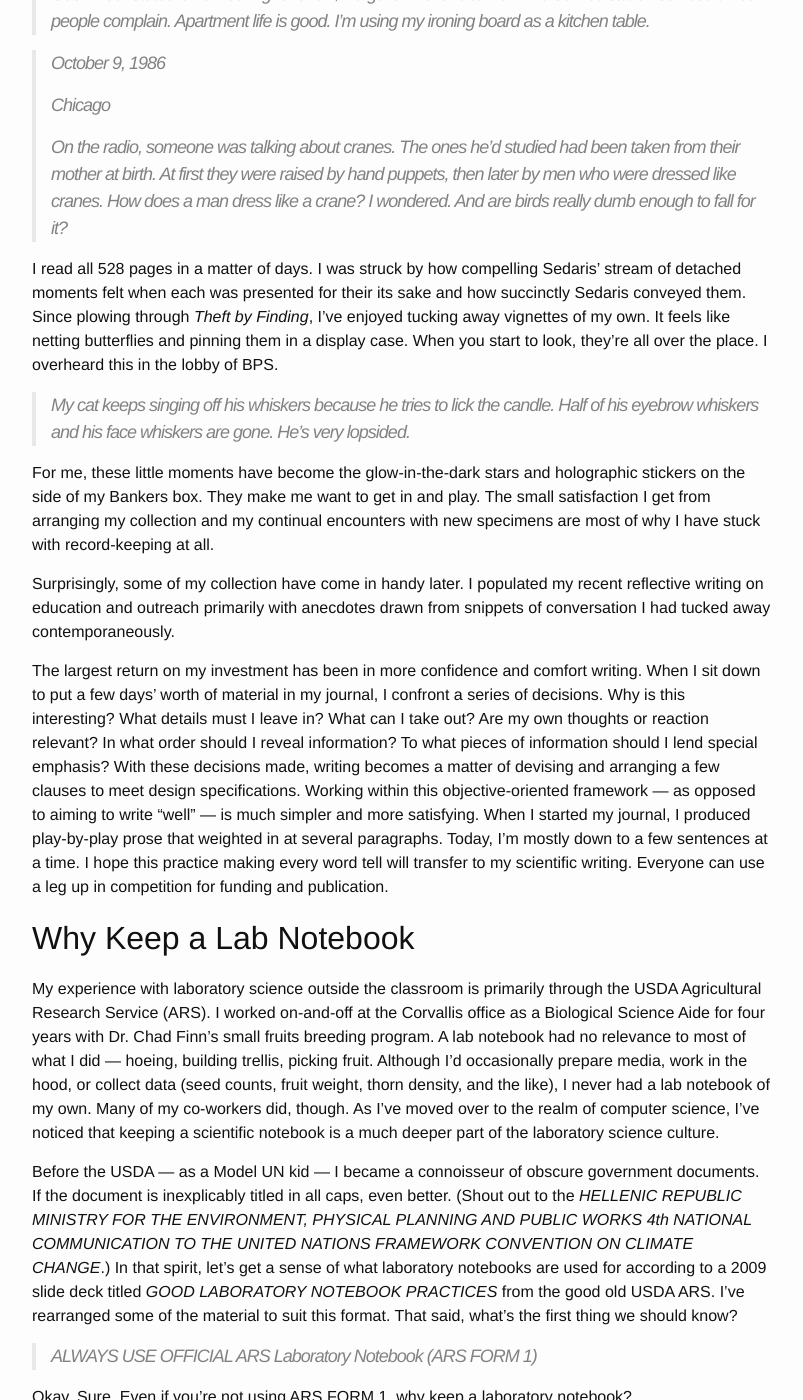
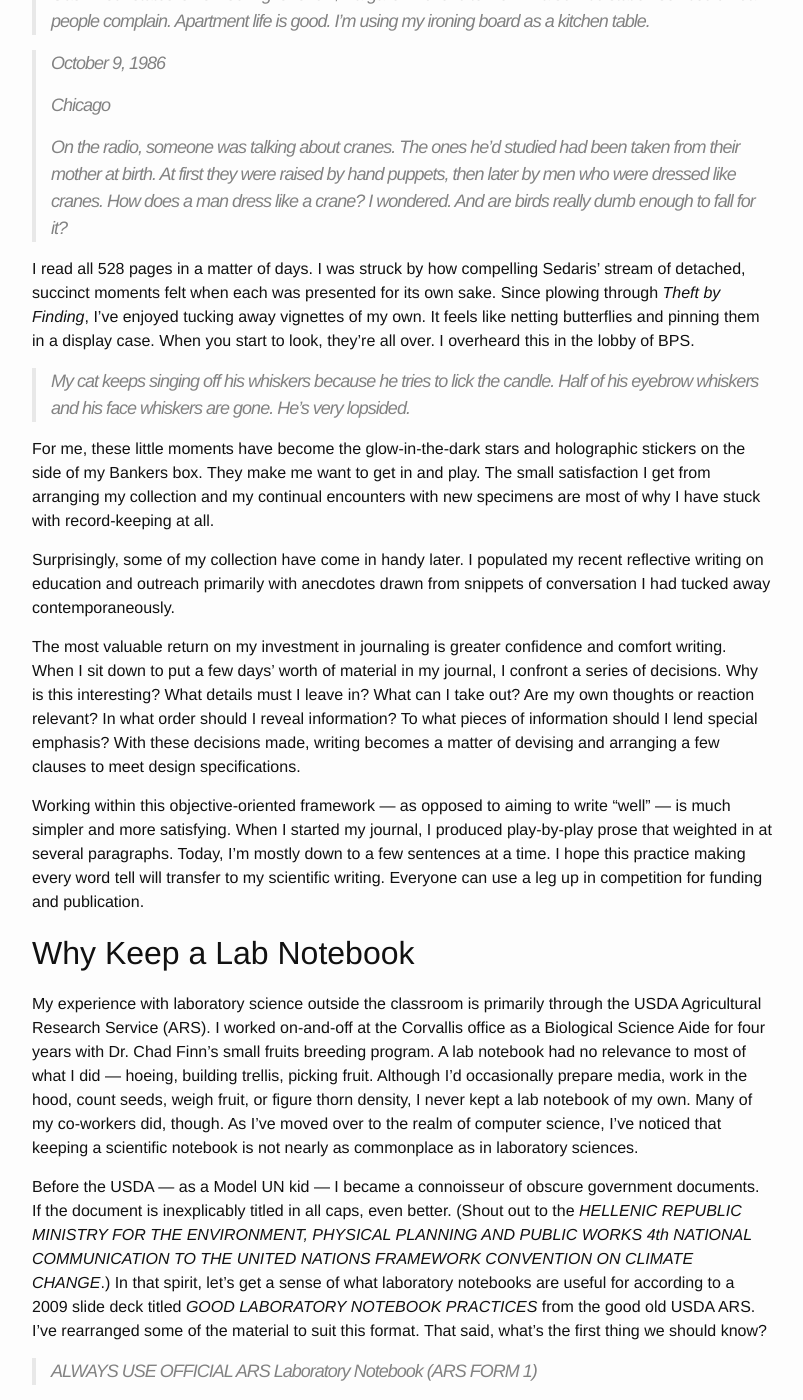
Before and after one commit to mmore500/mmore500.github.io, a Jekyll site: the page built from _posts/2018-01-21-my-record-keeping-setup.md, in a window 1280 px wide and 1400 px high, scrolled down 2691 px. Shown: the whole window, without its empty margins (238-1041 px from the left). Built offline with Jekyll 4.4.1, drawn with Linux system fonts in a browser that asks for light colours; some of the changed text lies outside the part shown.

Commit message:
Line edits and further formatting fixes

````diff
--- a/_posts/2018-01-21-my-record-keeping-setup.md
+++ b/_posts/2018-01-21-my-record-keeping-setup.md
@@ -26,7 +26,7 @@
 
 To me, the term record-keeping calls to mind dusty Bankers boxes with looping, slanty years scrawled in sharpie on the side lining the basement hallway.
 As a kid, empty Bankers boxes were *a lot* of fun.
-I doubt that dutifully stuffing them with boring ol' 1093-UGH-es, 2098-BS-es, and itemized accountings of every VHS tape we took to Goodwill was as much fun for my parents.
+For my parents, I doubt that dutifully stuffing them with boring ol' 1093-UGH-es, 2098-BS-es, and itemized accountings of every VHS tape we took to Goodwill was as exciting.
 
 ![boring vs rad](/resources/bankersboxes.jpg){:width="100%"}
 
@@ -113,10 +113,10 @@
 *How does a man dress like a crane?* I wondered. *And are birds really dumb enough to fall for it?*
 
 I read all 528 pages in a matter of days.
-I was struck by how compelling Sedaris' stream of detached moments felt when each was presented for their its sake and how succinctly Sedaris conveyed them.
+I was struck by how compelling Sedaris' stream of detached, succinct moments felt when each was presented for its own sake.
 Since plowing through *Theft by Finding*, I've enjoyed tucking away vignettes of my own.
 It feels like netting butterflies and pinning them in a display case.
-When you start to look, they're all over the place.
+When you start to look, they're all over.
 I overheard this in the lobby of BPS.
 
 > My cat keeps singing off his whiskers because he tries to lick the candle.
@@ -130,7 +130,7 @@
 Surprisingly, some of my collection have come in handy later.
 I populated my recent reflective writing on education and outreach primarily with anecdotes drawn from snippets of conversation I had tucked away contemporaneously.
 
-The largest return on my investment has been in more confidence and comfort writing.
+The most valuable return on my investment in journaling is greater confidence and comfort writing.
 When I sit down to put a few days' worth of material in my journal, I confront a series of decisions.
 Why is this interesting?
 What details must I leave in?
@@ -139,6 +139,7 @@
 In what order should I reveal information?
 To what pieces of information should I lend special emphasis?
 With these decisions made, writing becomes a matter of devising and arranging a few clauses to meet design specifications.
+
 Working within this objective-oriented framework --- as opposed to aiming to write "well" --- is much simpler and more satisfying.
 When I started my journal, I produced play-by-play prose that weighted in at several paragraphs.
 Today, I'm mostly down to a few sentences at a time.
@@ -150,14 +151,14 @@
 My experience with laboratory science outside the classroom is primarily through the USDA Agricultural Research Service (ARS).
 I worked on-and-off at the Corvallis office as a Biological Science Aide for four years with Dr. Chad Finn's small fruits breeding program.
 A lab notebook had no relevance to most of what I did --- hoeing, building trellis, picking fruit.
-Although I'd occasionally prepare media, work in the hood, or collect data (seed counts, fruit weight, thorn density, and the like), I never had a lab notebook of my own.
+Although I'd occasionally prepare media, work in the hood, count seeds, weigh fruit, or figure thorn density, I never kept a lab notebook of my own.
 Many of my co-workers did, though.
-As I've moved over to the realm of computer science, I've noticed that keeping a scientific notebook is a much deeper part of the laboratory science culture.
+As I've moved over to the realm of computer science, I've noticed that keeping a scientific notebook is not nearly as commonplace as in laboratory sciences.
 
 Before the USDA --- as a Model UN kid --- I became a connoisseur of obscure government documents.
 If the document is inexplicably titled in all caps, even better.
 (Shout out to the *HELLENIC REPUBLIC MINISTRY FOR THE ENVIRONMENT, PHYSICAL PLANNING AND PUBLIC WORKS 4th NATIONAL COMMUNICATION TO THE UNITED NATIONS FRAMEWORK CONVENTION ON CLIMATE CHANGE*.)
-In that spirit, let's get a sense of what laboratory notebooks are used for according to a 2009 slide deck titled *GOOD LABORATORY NOTEBOOK PRACTICES* from the good old USDA ARS.
+In that spirit, let's get a sense of what laboratory notebooks are useful for according to a 2009 slide deck titled *GOOD LABORATORY NOTEBOOK PRACTICES* from the good old USDA ARS.
 I've rearranged some of the material to suit this format.
 That said, what's the first thing we should know?
 
@@ -291,19 +292,19 @@
    This can easily be achieved through a **separate script or Makefile** and doesn't have to be part of my core tool.
 
 12. I want my solution to be lightweight.
-   I want minimize the initial time investment I put into my record-keeping tool.
-   Also, I want to minimize any ongoing maintenance to my record-keeping tool.
-   I have better things to do.
+    I want minimize the initial time investment I put into my record-keeping tool.
+    Also, I want to minimize any ongoing maintenance to my record-keeping tool.
+    I have better things to do.
 
-   My first choice, of course, would be someone else's existing tool.
-   Then, I would get startup and maintenance for basically free.
-   If I *must* to code my own tool (\*dramatic swoon\*), I want to **use Python** and **write a proper package**.
-   And yae, I was glad when they said unto me,
+    My first choice, of course, would be someone else's existing tool.
+    Then, I would get startup and maintenance for basically free.
+    If I *must* to code my own tool (\*dramatic swoon\*), I want to **use Python** and **write a proper package**.
+    And yae, I was glad when they said unto me,
 
-   > Why would you put on clothes if you can shop in your comfy pants?
+    > Why would you put on clothes if you can shop in your comfy pants?
 
-   Spoiler: I wrote my own tool.
-   As of version 0.6.1, templ weights in at 197 lines of Python plus some YAML files.
+    Spoiler: I wrote my own tool.
+    As of version 0.6.1, templ weights in at 197 lines of Python plus some YAML files.
 
 13. I want my tool to be free (like free beer) and open-source.
    I'm cheap and I want to understand what's going on.
@@ -331,16 +332,18 @@
 > Noodle is a flat-file lab notebook that saves your files as plain html in the location of your choice.
 >
 > Features:
--   Data files are saved as flat HTML
--   Rich-Text editor (CKEditor)
--   Image uploads and browser
--   Background AJAX/JQuery data saving
--   Runs locally
--   Cross-platform
+>
+> * Data files are saved as flat HTML
+> * Rich-Text editor (CKEditor)
+> * Image uploads and browser
+> * Background AJAX/JQuery data saving
+> * Runs locally
+> * Cross-platform
 >
 > Requirements:
--   Python
--   Web Browser with Javascript
+>
+> * Python
+> * Web Browser with Javascript
 >
 > ## Why does this exist? Why would you ever make this?
 >
@@ -360,39 +363,48 @@
 ## templ Usage
 
 Now that we've laid out the design requirements for my record-keeping tool (and I've built it) we get to the fun part: seeing the tool in action. Basic usage is as follows.
-```
+
+~~~
 templ [entry type]
-```
+~~~
+
 If an entry file does not already exist, an appropriate templated file is initialized.
 The path to the entry file is passed to `STDOUT`, regardless, allowing for fancy Bash tricks.
 
 Open a template-initialized entry file or an existing entry file with your favorite text editor from the command line!
 For example, if I did this on January 1, 1970
-```
+
+~~~
 atom $(templ je)
-```
+~~~
+
 I would open a new atom tab pointed at `1970/1/1-je.md` initialized with
-```
+
+~~~
 ## todo
 
 ## done
 
 ## misc
-```
+~~~
+
 ready for me to write down my thoughts for the day.
 
 Templates can dynamically populate both the path and the text file generated with content generated automatically or requested from the user.
 For example, when I was at a seminar on September 29th, 2017, and did this (answering some command line prompts generated by templ)
-```
+
+~~~
 atom $(templ talk)
 speaker-last > Wiser
 keyword > conceptions-randomness
 talk-title > Student conceptions about randomness and mutation
 speaker-first > Michael
 location > BEACON Seminar
-```
+~~~
+
 I got a new atom tab pointed at `talk/wiser-conceptions-randomness-2017-09-29.md` initialized with
-```
+
+~~~
 # Student conceptions about randomness and mutation
 
 Michael Wiser
@@ -405,7 +417,8 @@
 
 ## misc
 
-```
+~~~
+
 ready for me to take notes on all of the crazy things undergraduates think about randomness.
 
 You can do other cool things with fancy bash tricks.
@@ -413,25 +426,29 @@
 Compile the entry file to a PDF with pandoc.
 Put the entry under version control.
 Remember, if the templated path already exists, no changes are made to the file living there when templ is called.
-```
+
+~~~
 rm $(templ pr)
 pandoc -o out.pdf $(templ je)
 git add $(templ pr)
-```
+~~~
 
 A complete workflow might look like this.
-```
+
+~~~
 atom $(templ je)
 git add $(templ je)
 git commit
 git push origin master
-```
+~~~
 
 When I want to store a PDF file or anything else, I just manually put it into the file tree.
 For example, if I want to store some hand-written notes I'd just place them in like so,
-```
+
+~~~
 mv file.pdf journal/2017/09/29-pd.pdf
-```
+~~~
+
 (A [planned enhancement](https://github.com/mmore500/templ/issues/9) should make this even easier.)
 
 Interested in more? Take a look at an example journal made with templ [here](https://github.com/mmore500/templ/tree/example-journal). Take a look at an example note-taking system made with templ [here](https://github.com/mmore500/templ/tree/example-notes). The source code and installation instructions for templ are on [GitHub](https://github.com/mmore500/templ).
@@ -440,16 +457,19 @@
 
 What's going on behind the scenes?
 Here's a high-level sketch:
+
 * templ gets called with the argument `xyz` on January 1st, 2018.
 * templ looks (within the templ package) for the file `templ/templates/xyz.yaml`.
-Here's what the file `templ/templates/xyz.yaml` might look like:
-```
-# a comment about xyz entry template
-filename: "class/{class-id}/{cur-month:02d}-{cur-day:02d}.md"
-template: |
-          # my very exciting {city} notes
-          *today's date: {cur-month}-{cur-day}*
-```
+  Here's what the file `templ/templates/xyz.yaml` might look like:
+
+  ~~~
+  # a comment about xyz entry template
+  filename: "class/{class-id}/{cur-month:02d}-{cur-day:02d}.md"
+  template: |
+            # my very exciting {city} notes
+            *today's date: {cur-month}-{cur-day}*
+  ~~~
+
 * templ locates the `filename` field `templ/templates/xyz.yaml`.
 * templ runs the raw content of `filename` (e.g. `xyz/{cur-year:02d}-{cur-month:02d}-{cur-day:02d}-{city}.md`) through standard Python string formatting.
 * For each token in curly braces, (e.g.`{cur-day:02d}` where the token is `cur-day` and `02d` instructs the formatter to paste in a two-digit number) the string formatter performs a dict lookup for the value to plug in.
@@ -461,22 +481,24 @@
 * If `xyz/2018-01-01-east_lansing.md` exists, templ prints the filename `xyz/2018-01-01-east_lansing.md` to `stdout` and returns.
 * If `xyz/2018-01-01-east_lansing.md` doesn't exist, templ applies standard Python string formatting to the raw content of the `template` field of `templ/templates/xyz.yaml`.
 * The exact same dict lookup process as before is used to plug in values for tokens in curly braces.
-Note that the key-value pair `city:east_lansing` is already in our dict so the user isn't queried for it again.
+  Note that the key-value pair `city:east_lansing` is already in our dict so the user isn't queried for it again.
 * The final formatted template string is produced:
-```
-# my very exciting east_lansing notes
-*today's date: 1-1*
-```
+
+  ~~~
+  # my very exciting east_lansing notes
+  *today's date: 1-1*
+  ~~~
+
 * The final formatted template string is written to `xyz/2018-01-01-east_lansing.md`.
 * templ prints the filename `xyz/2018-01-01-east_lansing.md` to `stdout` and returns.
 
 There you have it.
 There are just a two more implementation details to note.
 1. templ is written as a proper Python package.
-You can have it up and running at your command line in seconds using pip.
+   You can have it up and running at your command line in seconds using pip.
 2. templ is set up so making your own templates is trivial.
-Add a new YAML file to `templ/templates/` with the fields `filename` and `template`.
-Then, reinstall using pip (remembering the `--upgrade` flag).
+   Add a new YAML file to `templ/templates/` with the fields `filename` and `template`.
+   Then, reinstall using pip (remembering the `--upgrade` flag).
 
 ## Limitations
 
@@ -490,7 +512,7 @@
 
 `journal/2018/01/21/doge.jpg`:
 
-```
+~~~
 ## My file built by templ on 01-01-2018
 
 Now I'm filling in the content.
@@ -503,13 +525,14 @@
 ![](21-img/doge.jpg)
 
 Wow, much amaze.
-```
+~~~
 
 `journal/2018/01/21-img/doge.jpg`:
 
 ![](/resources/doge.jpg){:width="100%"}
 
 Rendered result:
+
 > ## My file built by templ on 01-01-2018
 >
 > Now I'm filling in the content.
@@ -526,6 +549,6 @@
 
 Two planned enhancements ([8](https://github.com/mmore500/templ/issues/8), [9](https://github.com/mmore500/templ/issues/9)) should make the image insertion workflow somewhat less arduous.
 
-One of the things I miss from keeping paper notes is being able to flip through the pages.
-Sometimes, I find this technique to be more useful than text search for locating a particular passage.
+Leaving paper notes behind, I can't shake an occasional annoyance over my inability to flip through physical pages.
+Often, I find this technique to be more useful than text search for locating a particular passage.
 [Ranger](https://github.com/ranger/ranger) provides a something like digital page-flipping, but it's still not the same.
````
Also changed, not shown: other parts of _posts/2018-01-21-my-record-keeping-setup.md (+1 -1 lines).
